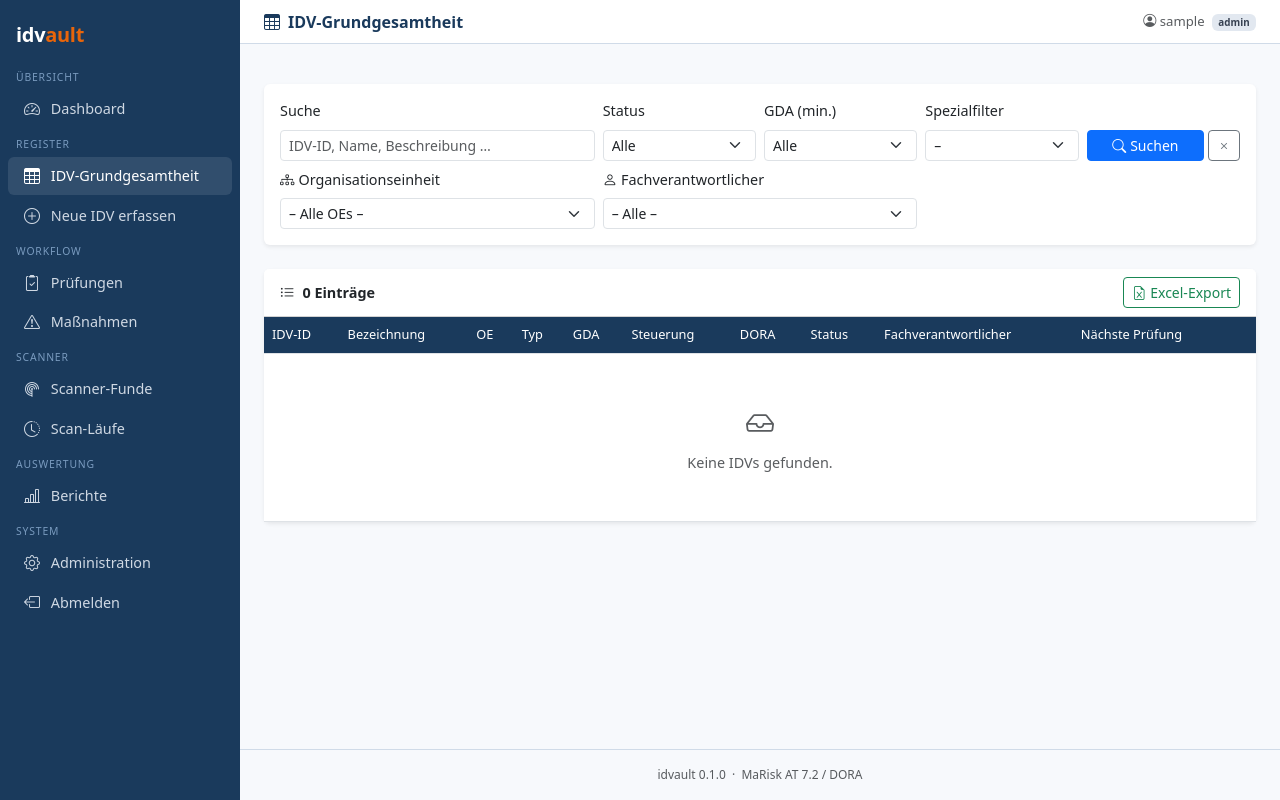
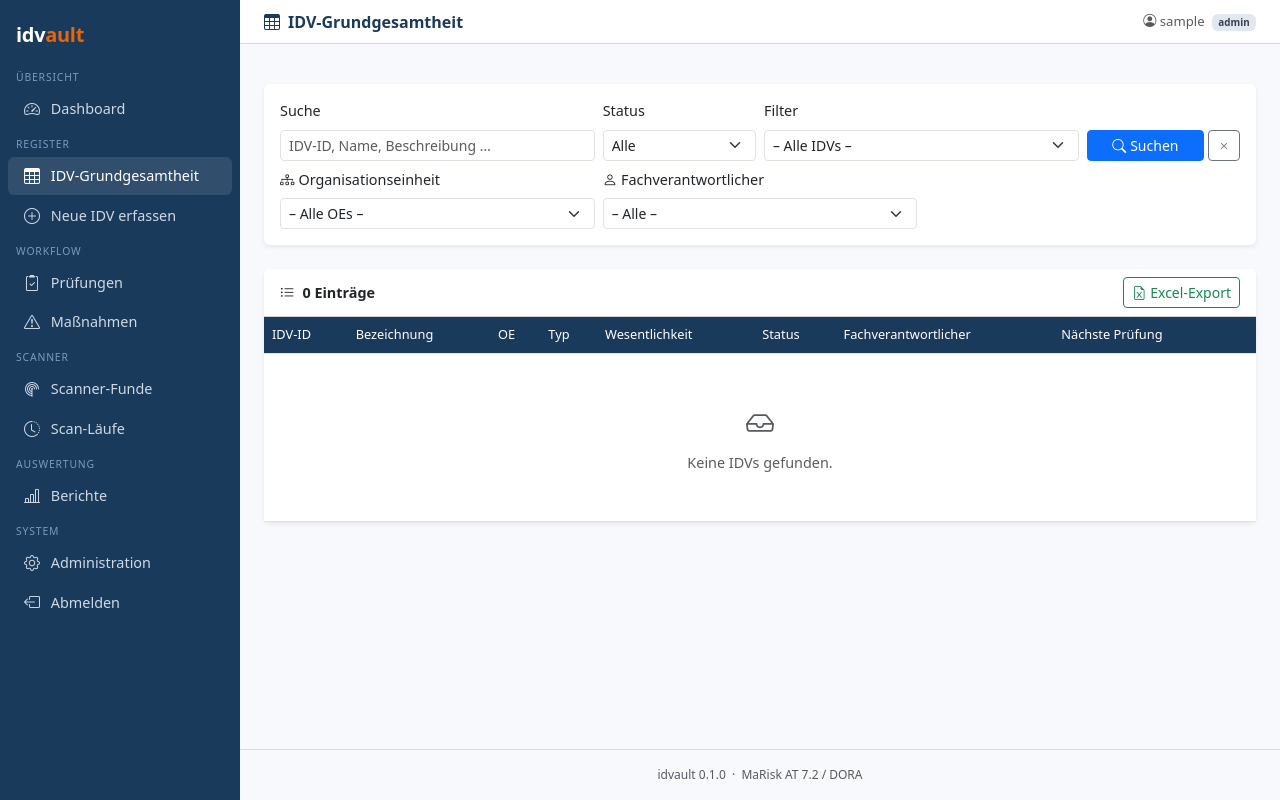
Before and after one commit to hvorragend/idvault, a Flask app: page /idv/ in a window 1280 px wide. Run offline with Flask 3, Linux system fonts and the light colour scheme; the visitor is signed in with stand-in values (Sample User, id 1); data comes from the database, SQL or seed files in the repository; data that the repository does not hold is empty.

Commit message:
GDA durch aggregierte Wesentlichkeit ersetzen
GDA ist keine eigenständige Kennzahl mehr, sondern nur noch interner
Input für die DORA-Berechnung. Überall wird jetzt das Fazit der
Wesentlichkeitsbeurteilung angezeigt.

- Listenansicht (/idv/): GDA/Steuerung/DORA-Spalten → eine
  'Wesentlichkeit'-Spalte mit Ergebnis + ausgelösten Kriterien;
  GDA-Filter entfernt, Filter-Dropdown auf 'Wesentliche IDVs' umgestellt
- Detailansicht: Fazit-Box am Anfang des Wesentlichkeits-Abschnitts;
  Header-Badge zeigt 'Wesentlich' / 'Nicht wesentlich'
- Sortierung: wesentliche IDVs erscheinen zuerst
- Dashboard, Prüfungs- und Maßnahmenformular: GDA-Badge durch
  Wesentlichkeit ersetzt

Formel: wesentlich = steuerungsrelevant OR RL-relevant OR
        DORA-kritisch/wichtig OR (irgendein konfig. Kriterium erfüllt)

https://claude.ai/code/session_01DWhUzajhqitr8eDuKjTP2U

```diff
--- a/webapp/routes/idv.py
+++ b/webapp/routes/idv.py
@@ -51,11 +51,15 @@ def list_idv():
     db      = get_db()
     q       = request.args.get("q", "")
     status  = request.args.get("status", "")
-    gda_min = _int_or_none(request.args.get("gda_min", "0")) or 0
     filt    = request.args.get("filter", "")
     oe_id   = _int_or_none(request.args.get("oe_id"))
     fv_id   = _int_or_none(request.args.get("fv_id"))
     share_root = request.args.get("share_root", "").strip()
+
+    _WESENTLICH = """(
+        v.steuerungsrelevant = 'Ja' OR v.rl_relevant = 'Ja' OR v.dora_kritisch = 'Ja'
+        OR EXISTS(SELECT 1 FROM idv_wesentlichkeit iw WHERE iw.idv_db_id = r.id AND iw.erfuellt = 1)
+    )"""
 
     # Alle Bedingungen und Parameter als positionale Listen aufbauen
     where_parts = []
@@ -67,9 +71,6 @@ def list_idv():
     if status:
         where_parts.append("v.status = ?")
         params.append(status)
-    if gda_min:
-        where_parts.append("v.gda_wert >= ?")
-        params.append(gda_min)
     if oe_id:
         where_parts.append("r.org_unit_id = ?")
         params.append(oe_id)
@@ -83,8 +84,8 @@ def list_idv():
         params.append(share_root)
 
     # Spezialfilter
-    if filt == "kritisch":
-        where_parts.append("(v.gda_wert = 4 OR v.steuerungsrelevant = 'Ja' OR v.dora_kritisch = 'Ja')")
+    if filt in ("kritisch", "wesentlich"):
+        where_parts.append(_WESENTLICH)
     elif filt == "steuerung":
         where_parts.append("v.steuerungsrelevant = 'Ja'")
     elif filt == "dora":
@@ -113,11 +114,12 @@ def list_idv():
     where_sql = ("WHERE " + " AND ".join(where_parts)) if where_parts else ""
 
     sql = f"""
-        SELECT r.*, v.*
+        SELECT r.*, v.*,
+          CASE WHEN {_WESENTLICH} THEN 1 ELSE 0 END AS ist_wesentlich
         FROM v_idv_uebersicht v
         JOIN idv_register r ON r.idv_id = v.idv_id
         {where_sql}
-        ORDER BY v.gda_wert DESC, v.bezeichnung
+        ORDER BY ist_wesentlich DESC, v.bezeichnung
     """
     idvs = db.execute(sql, params).fetchall()
 
--- a/webapp/templates/idv/list.html
+++ b/webapp/templates/idv/list.html
@@ -8,7 +8,7 @@
 <form method="get" class="card border-0 shadow-sm p-3 mb-4">
   <div class="row g-2 align-items-end">
 
-    <!-- Zeile 1: Suche + Status + GDA + Spezialfilter -->
+    <!-- Zeile 1: Suche + Status + Filter -->
     <div class="col-md-4">
       <label class="form-label form-label-sm">Suche</label>
       <input type="text" name="q" value="{{ request.args.get('q','') }}"
@@ -23,22 +23,13 @@
         {% endfor %}
       </select>
     </div>
-    <div class="col-md-2">
-      <label class="form-label form-label-sm">GDA (min.)</label>
-      <select name="gda_min" class="form-select form-select-sm">
-        <option value="0">Alle</option>
-        {% for g in [1,2,3,4] %}
-        <option value="{{ g }}" {{ 'selected' if request.args.get('gda_min','0')|int == g }}>GDA {{ g }}+</option>
-        {% endfor %}
-      </select>
-    </div>
-    <div class="col-md-2">
-      <label class="form-label form-label-sm">Spezialfilter</label>
+    <div class="col-md-4">
+      <label class="form-label form-label-sm">Filter</label>
       <select name="filter" class="form-select form-select-sm">
-        <option value="">–</option>
-        <option value="kritisch"       {{ 'selected' if request.args.get('filter') == 'kritisch' }}>Kritische IDVs</option>
+        <option value="">– Alle IDVs –</option>
+        <option value="wesentlich"     {{ 'selected' if request.args.get('filter') in ('wesentlich','kritisch') }}>Wesentliche IDVs</option>
         <option value="steuerung"      {{ 'selected' if request.args.get('filter') == 'steuerung' }}>Steuerungsrelevant</option>
-        <option value="dora"           {{ 'selected' if request.args.get('filter') == 'dora' }}>DORA-kritisch</option>
+        <option value="dora"           {{ 'selected' if request.args.get('filter') == 'dora' }}>DORA-kritisch/wichtig</option>
         <option value="ueberfaellig"   {{ 'selected' if request.args.get('filter') == 'ueberfaellig' }}>Prüfung überfällig</option>
         <option value="unvollstaendig" {{ 'selected' if request.args.get('filter') == 'unvollstaendig' }}>Unvollständig</option>
       </select>
@@ -109,9 +100,7 @@
           <th>Bezeichnung</th>
           <th>OE</th>
           <th>Typ</th>
-          <th>GDA</th>
-          <th>Steuerung</th>
-          <th>DORA</th>
+          <th>Wesentlichkeit</th>
           <th>Status</th>
           <th>Fachverantwortlicher</th>
           <th>Nächste Prüfung</th>
@@ -142,20 +131,15 @@
             <span class="badge bg-light text-dark border">{{ r.idv_typ or '–' }}</span>
           </td>
           <td>
-            <span class="badge badge-gda-{{ r.gda_wert }}">{{ r.gda_wert }} – {{ r.gda_bezeichnung }}</span>
-          </td>
-          <td class="text-center">
-            {% if r.steuerungsrelevant == 'Ja' %}
-              <i class="bi bi-check-circle-fill text-primary"></i>
+            {% if r.ist_wesentlich %}
+            <span class="badge bg-danger">Wesentlich</span>
+            <div class="mt-1" style="font-size:.7rem;line-height:1.6">
+              {% if r.steuerungsrelevant == 'Ja' %}<span class="badge bg-primary">Steuerung</span> {% endif %}
+              {% if r.rl_relevant == 'Ja' %}<span class="badge bg-info text-dark">RL</span> {% endif %}
+              {% if r.dora_kritisch == 'Ja' %}<span class="badge bg-danger">DORA</span> {% endif %}
+            </div>
             {% else %}
-              <i class="bi bi-dash text-muted"></i>
-            {% endif %}
-          </td>
-          <td class="text-center">
-            {% if r.dora_kritisch == 'Ja' %}
-              <i class="bi bi-shield-fill-exclamation text-danger"></i>
-            {% else %}
-              <i class="bi bi-dash text-muted"></i>
+            <span class="text-muted" style="font-size:.82rem">–</span>
             {% endif %}
           </td>
           <td>
@@ -188,7 +172,7 @@
         </tr>
         {% else %}
         <tr>
-          <td colspan="11" class="text-center text-muted py-5">
+          <td colspan="9" class="text-center text-muted py-5">
             <i class="bi bi-inbox fs-3 d-block mb-2"></i>
             Keine IDVs gefunden.
             {% if can_write %}<a href="{{ url_for('idv.new_idv') }}">Erste IDV erfassen →</a>{% endif %}
```
Also changed, not shown: webapp/templates/dashboard.html (+10 -3 lines), webapp/templates/idv/detail.html (+39 -7 lines), webapp/templates/measures/form.html (+7 -2 lines), webapp/templates/reviews/form.html (+7 -2 lines).
